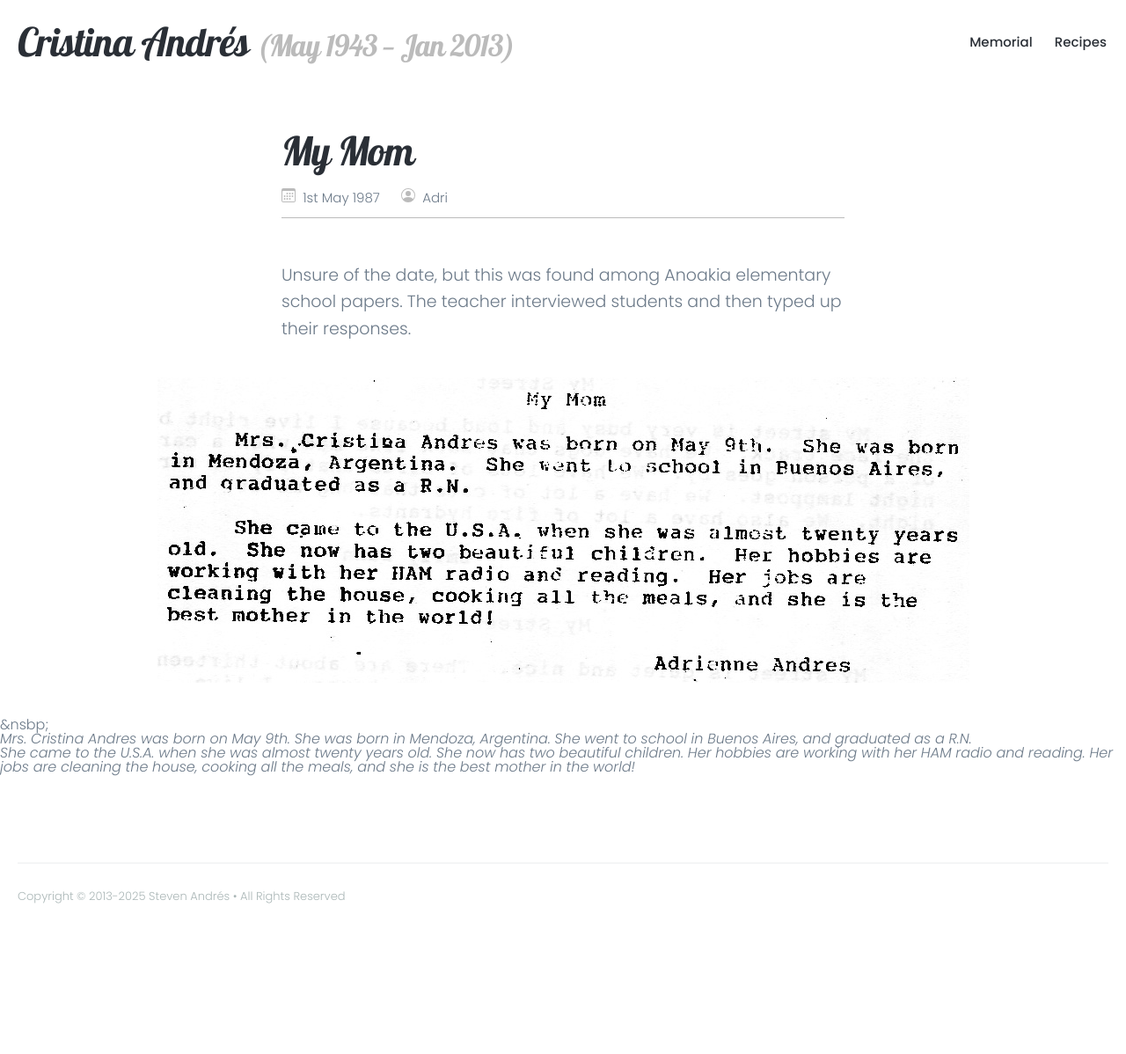
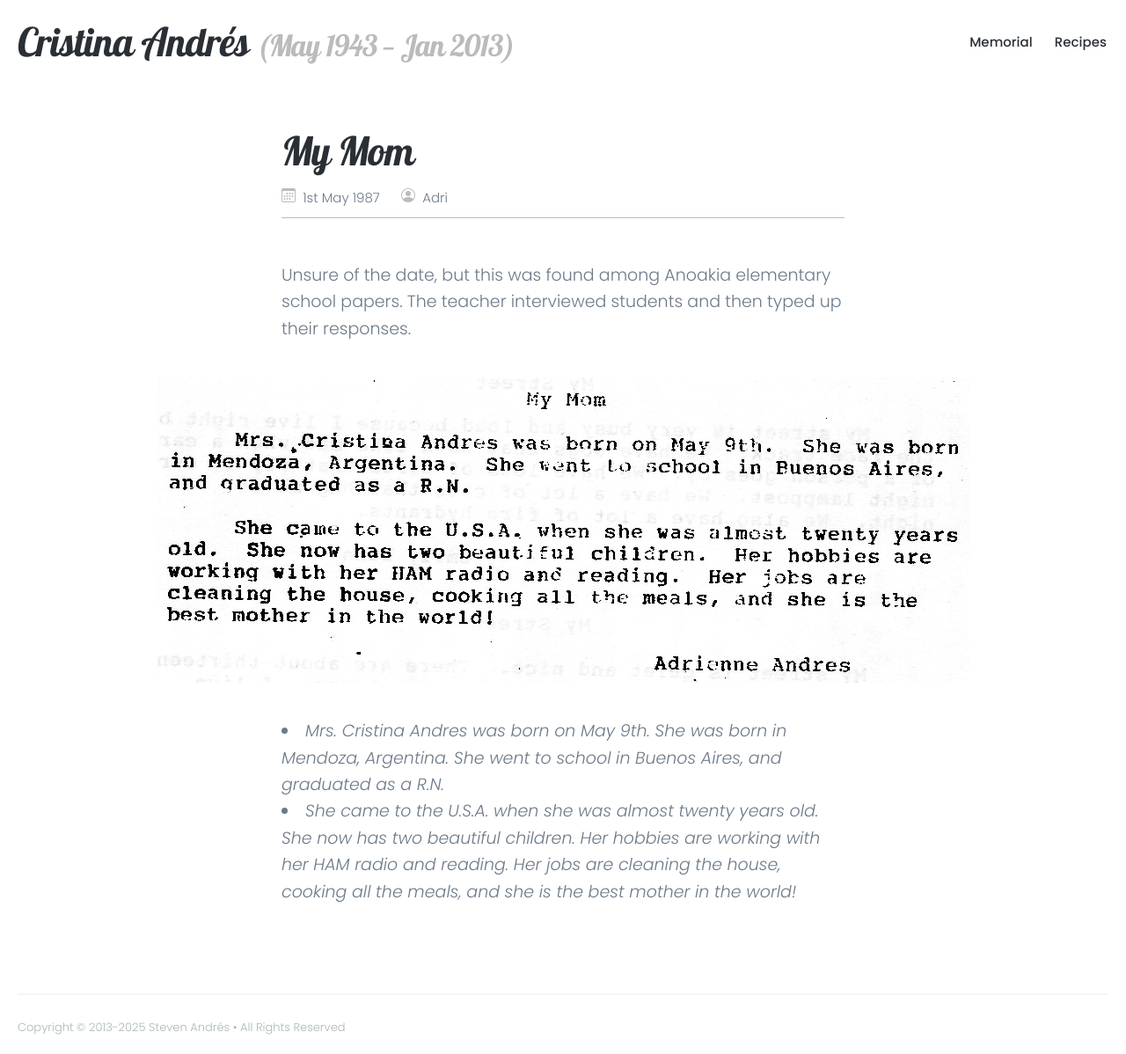
Before and after one commit to 950cagney/950cagney.github.io, a Jekyll site: the page built from _posts/1987-05-01-mother1987.md, in a window 1280 px wide. Shown: the whole page at 88% size. Built offline with Jekyll 4.4.1, drawn with Linux system fonts in a browser that asks for light colours; nearby versions of some CDN libraries; before the commit the page ends 1049 px from its top, so only the background shows below that.

Commit message:
Update 1987-05-01-mother1987.md

```diff
--- a/_posts/1987-05-01-mother1987.md
+++ b/_posts/1987-05-01-mother1987.md
@@ -9,6 +9,5 @@ Unsure of the date, but this was found among Anoakia elementary school papers. T
 
 ![](/images/19870501-mymom.jpg)
 
-&nsbp;
-: _Mrs. Cristina Andres was born on May 9th. She was born in Mendoza, Argentina. She went to school in Buenos Aires, and graduated as a R.N._
-: _She came to the U.S.A. when she was almost twenty years old. She now has two beautiful children. Her hobbies are working with her HAM radio and reading. Her jobs are cleaning the house, cooking all the meals, and she is the best mother in the world!_
+* _Mrs. Cristina Andres was born on May 9th. She was born in Mendoza, Argentina. She went to school in Buenos Aires, and graduated as a R.N._
+* _She came to the U.S.A. when she was almost twenty years old. She now has two beautiful children. Her hobbies are working with her HAM radio and reading. Her jobs are cleaning the house, cooking all the meals, and she is the best mother in the world!_
```
